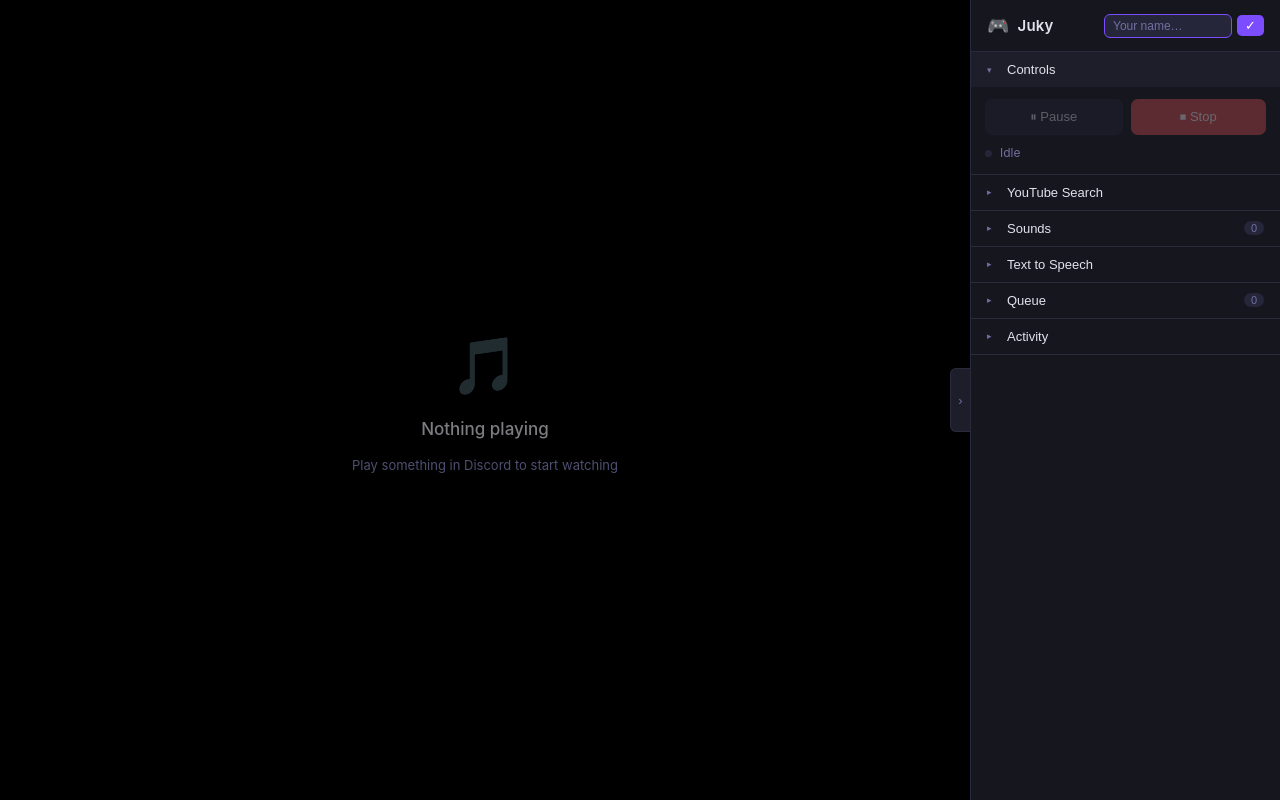
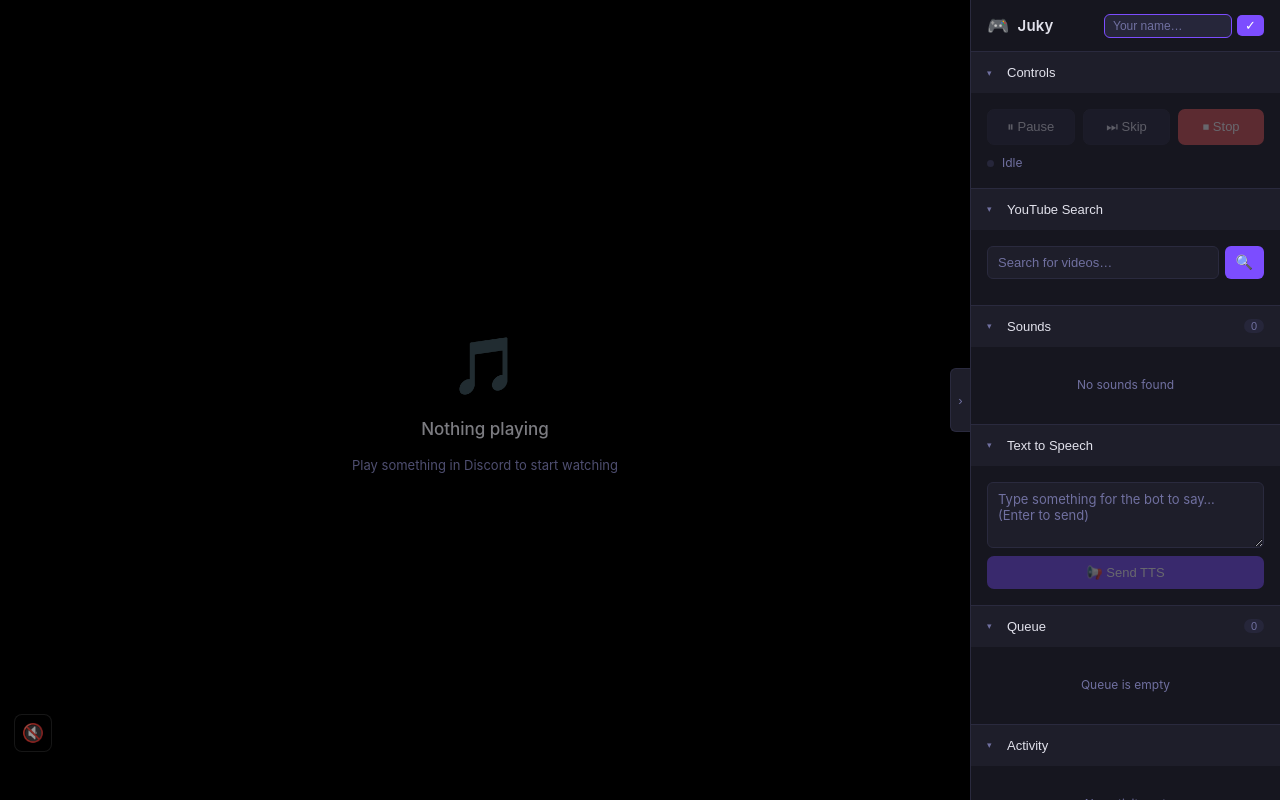
Before and after one commit to SindreMA/watchdiscord, a React (Create React App) app: page / in a window 1280 px wide. Built offline with nearby package versions, Linux system fonts and the light colour scheme.

Commit message:
Add mute button functionality and refactor section handling in App component

```diff
--- a/src/App.css
+++ b/src/App.css
@@ -97,6 +97,32 @@
   flex-shrink: 0;
 }
 .video-ytlink:hover { color: #fff; border-color: rgba(255,255,255,0.5); }
+
+/* ─── Mute Button ───────────────────────────────────────────────────────────── */
+.mute-btn {
+  position: absolute;
+  bottom: 48px;
+  left: 14px;
+  background: rgba(0, 0, 0, 0.55);
+  border: 1px solid rgba(255, 255, 255, 0.15);
+  border-radius: 8px;
+  color: #fff;
+  font-size: 18px;
+  width: 38px;
+  height: 38px;
+  cursor: pointer;
+  display: flex;
+  align-items: center;
+  justify-content: center;
+  backdrop-filter: blur(4px);
+  transition: background 0.15s, opacity 0.15s;
+  z-index: 5;
+  padding: 0;
+  line-height: 1;
+}
+.mute-btn:hover { background: rgba(0, 0, 0, 0.75); }
+.mute-btn.muted { opacity: 0.6; }
+.mute-btn.muted:hover { opacity: 1; }
 
 /* ─── Sidebar Toggle ────────────────────────────────────────────────────────── */
 .sidebar-toggle-btn {
@@ -225,7 +251,7 @@
   width: 100%;
   background: none;
   border: none;
-  padding: 10px 16px;
+  padding: 13px 16px;
   display: flex;
   align-items: center;
   gap: 8px;
@@ -251,7 +277,7 @@
   text-align: center;
 }
 
-.section-body { padding: 12px 14px; }
+.section-body { padding: 16px 16px; }
 
 /* ─── Controls ──────────────────────────────────────────────────────────────── */
 .controls-row {
@@ -276,6 +302,8 @@
 .ctrl-btn.pause:hover:not(:disabled) { background: var(--border); }
 .ctrl-btn.resume { background: var(--success); color: #fff; }
 .ctrl-btn.resume:hover:not(:disabled) { opacity: 0.85; }
+.ctrl-btn.skip { background: var(--surface3); color: var(--text); border: 1px solid var(--border); }
+.ctrl-btn.skip:hover:not(:disabled) { background: var(--border); }
 .ctrl-btn.stop { background: var(--danger); color: #fff; }
 .ctrl-btn.stop:hover:not(:disabled) { opacity: 0.85; }
 
@@ -641,3 +669,11 @@
   from { opacity: 0; transform: translateX(16px) scale(0.97); }
   to   { opacity: 1; transform: none; }
 }
+
+/* ─── Wider sidebar on ultra-wide screens ───────────────────────────────────── */
+@media (min-aspect-ratio: 16/9) {
+  :root { --sidebar-w: 400px; }
+}
+@media (min-aspect-ratio: 21/9) {
+  :root { --sidebar-w: 500px; }
+}
--- a/src/App.tsx
+++ b/src/App.tsx
@@ -125,7 +125,12 @@ export default function App() {
 
   // Sidebar
   const [sidebarOpen, setSidebarOpen] = useState(true);
-  const [activeSection, setActiveSection] = useState<string | null>('controls');
+  const [openSections, setOpenSections] = useState<Set<string>>(
+    () => new Set(['controls', 'search', 'sounds', 'tts', 'queue', 'logs'])
+  );
+
+  // Video mute
+  const [muted, setMuted] = useState(true);
 
   // Data
   const [sounds, setSounds] = useState<Sound[]>([]);
@@ -220,28 +225,35 @@ export default function App() {
     axios.get<QueueItem[]>(`${WATCH_API}/${guildId}`).then(res => {
       const events = res.data || [];
       if (!events.length) return;
-      // Find last meaningful event
+
       const last = events[events.length - 1];
-      if (last.type === 'play') {
-        handlePlayEvent(last);
-      } else if (last.type === 'pause') {
+      if (last.type === 'stop') return;
+
+      // Find the last play event for video source/title info
       const lastPlay = [...events].reverse().find(e => e.type === 'play');
-        if (lastPlay) {
+      if (!lastPlay) return;
+
       const src = lastPlay.streamUrl ||
         `https://stream.sindrema.com/${encodeURIComponent(lastPlay.friendlyName)}${lastPlay.fileType}`;
+
+      if (last.type === 'pause') {
         setVideoSrc(src);
         setCurrentTitle(decodeTitle(lastPlay.friendlyName));
         setCurrentYtUrl(lastPlay.youtubeUrl || '');
         setIsPlaying(true);
         setIsPaused(true);
-          // Set to paused position
+        // Approximate paused position: time elapsed between play start and pause event
         setTimeout(() => {
           const vid = videoRef.current;
           if (vid) {
-              vid.currentTime = Math.max(0, (Date.now() - lastPlay.started) / 1000);
+            vid.currentTime = Math.max(0, (last.started - lastPlay.started) / 1000);
           }
         }, 200);
-        }
+      } else {
+        // play or resume — video is currently running
+        // For resume events, we approximate by using the last play's started time.
+        // This may drift if there were pauses, but at least shows the video playing.
+        handlePlayEvent(lastPlay);
       }
     }).catch(() => {});
 
@@ -318,6 +330,20 @@ export default function App() {
     if (!requireUser()) return;
     try { await post(`/api/control/${guildId}/stop`, { username }); }
     catch { addToast('Could not stop', 'warning'); }
+  };
+
+  const handleSkip = async () => {
+    if (!requireUser()) return;
+    try { await post(`/api/control/${guildId}/skip`, { username }); }
+    catch { addToast('Could not skip', 'warning'); }
+  };
+
+  const toggleMute = () => {
+    const vid = videoRef.current;
+    if (!vid) return;
+    const next = !vid.muted;
+    vid.muted = next;
+    setMuted(next);
   };
 
   // ─── YouTube search ───────────────────────────────────────────────────────────
@@ -407,7 +433,11 @@ export default function App() {
   // ─── Section toggle ───────────────────────────────────────────────────────────
 
   const toggleSection = (id: string) =>
-    setActiveSection(prev => (prev === id ? null : id));
+    setOpenSections(prev => {
+      const next = new Set(prev);
+      if (next.has(id)) next.delete(id); else next.add(id);
+      return next;
+    });
 
   const filteredSounds = soundFilter
     ? sounds.filter(s => s.name.toLowerCase().includes(soundFilter.toLowerCase()))
@@ -423,7 +453,7 @@ export default function App() {
         {/* Video */}
         <div className="video-area">
           {videoSrc
-            ? <video ref={videoRef} src={videoSrc} className="video" playsInline muted />
+            ? <video ref={videoRef} src={videoSrc} className="video" playsInline muted={muted} />
             : (
               <div className="video-empty">
                 <div className="video-empty-icon">🎵</div>
@@ -443,6 +473,14 @@ export default function App() {
               )}
             </div>
           )}
+
+          <button
+            className={`mute-btn${muted ? ' muted' : ''}`}
+            onClick={toggleMute}
+            title={muted ? 'Unmute' : 'Mute'}
+          >
+            {muted ? '🔇' : '🔊'}
+          </button>
 
           <button
             className="sidebar-toggle-btn"
@@ -486,12 +524,13 @@ export default function App() {
           <div className="sidebar-content">
 
             {/* Controls */}
-            <SidebarSection id="controls" title="Controls" active={activeSection === 'controls'} onToggle={toggleSection}>
+            <SidebarSection id="controls" title="Controls" active={openSections.has('controls')} onToggle={toggleSection}>
               <div className="controls-row">
                 {isPaused
                   ? <button className="ctrl-btn resume" onClick={handleResume}>▶ Resume</button>
                   : <button className="ctrl-btn pause" onClick={handlePause} disabled={!isPlaying}>⏸ Pause</button>
                 }
+                <button className="ctrl-btn skip" onClick={handleSkip} disabled={!isPlaying}>⏭ Skip</button>
                 <button className="ctrl-btn stop" onClick={handleStop} disabled={!isPlaying}>⏹ Stop</button>
               </div>
               <div className={`playback-status${isPlaying ? (isPaused ? ' paused' : ' playing') : ''}`}>
@@ -501,7 +540,7 @@ export default function App() {
             </SidebarSection>
 
             {/* YouTube Search */}
-            <SidebarSection id="search" title="YouTube Search" active={activeSection === 'search'} onToggle={toggleSection}>
+            <SidebarSection id="search" title="YouTube Search" active={openSections.has('search')} onToggle={toggleSection}>
               <div className="search-input-row">
                 <input
                   className="search-input"
@@ -531,7 +570,7 @@ export default function App() {
             </SidebarSection>
 
             {/* Sounds */}
-            <SidebarSection id="sounds" title="Sounds" active={activeSection === 'sounds'} onToggle={toggleSection} badge={sounds.length} onOpen={loadSounds}>
+            <SidebarSection id="sounds" title="Sounds" active={openSections.has('sounds')} onToggle={toggleSection} badge={sounds.length} onOpen={loadSounds}>
               <audio ref={previewAudioRef} onEnded={() => setPreviewingSound(null)} />
               {sounds.length > 6 && (
                 <input
@@ -563,7 +602,7 @@ export default function App() {
             </SidebarSection>
 
             {/* TTS */}
-            <SidebarSection id="tts" title="Text to Speech" active={activeSection === 'tts'} onToggle={toggleSection}>
+            <SidebarSection id="tts" title="Text to Speech" active={openSections.has('tts')} onToggle={toggleSection}>
               <div className="tts-panel">
                 <textarea
                   className="tts-input"
@@ -580,7 +619,7 @@ export default function App() {
             </SidebarSection>
 
             {/* Queue */}
-            <SidebarSection id="queue" title="Queue" active={activeSection === 'queue'} onToggle={toggleSection} badge={queue.length} onOpen={loadQueue}>
+            <SidebarSection id="queue" title="Queue" active={openSections.has('queue')} onToggle={toggleSection} badge={queue.length} onOpen={loadQueue}>
               <div className="queue-list">
                 {queue.length === 0 && <div className="empty-msg">Queue is empty</div>}
                 {queue.map((item, i) => (
@@ -596,7 +635,7 @@ export default function App() {
             </SidebarSection>
 
             {/* Activity */}
-            <SidebarSection id="logs" title="Activity" active={activeSection === 'logs'} onToggle={toggleSection} onOpen={loadLogs}>
+            <SidebarSection id="logs" title="Activity" active={openSections.has('logs')} onToggle={toggleSection} onOpen={loadLogs}>
               <div className="logs-list">
                 {logs.length === 0 && <div className="empty-msg">No activity yet</div>}
                 {logs.slice(0, 40).map((log, i) => (
```
Lines whose indentation alone changed are shown as unchanged.
